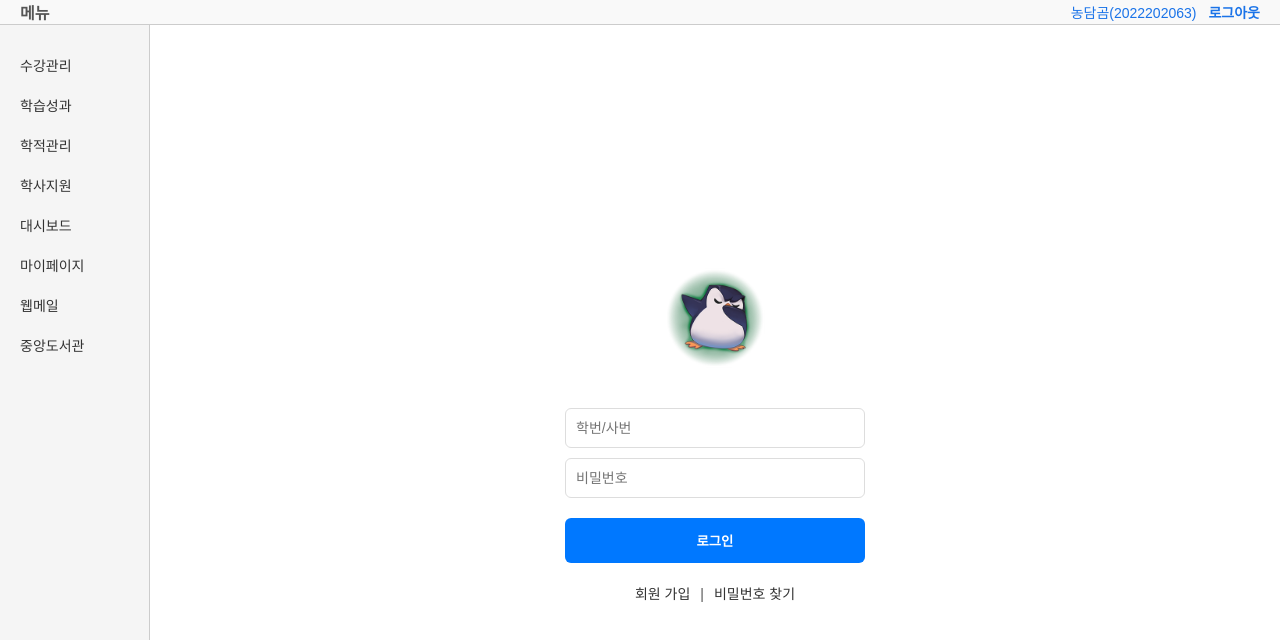
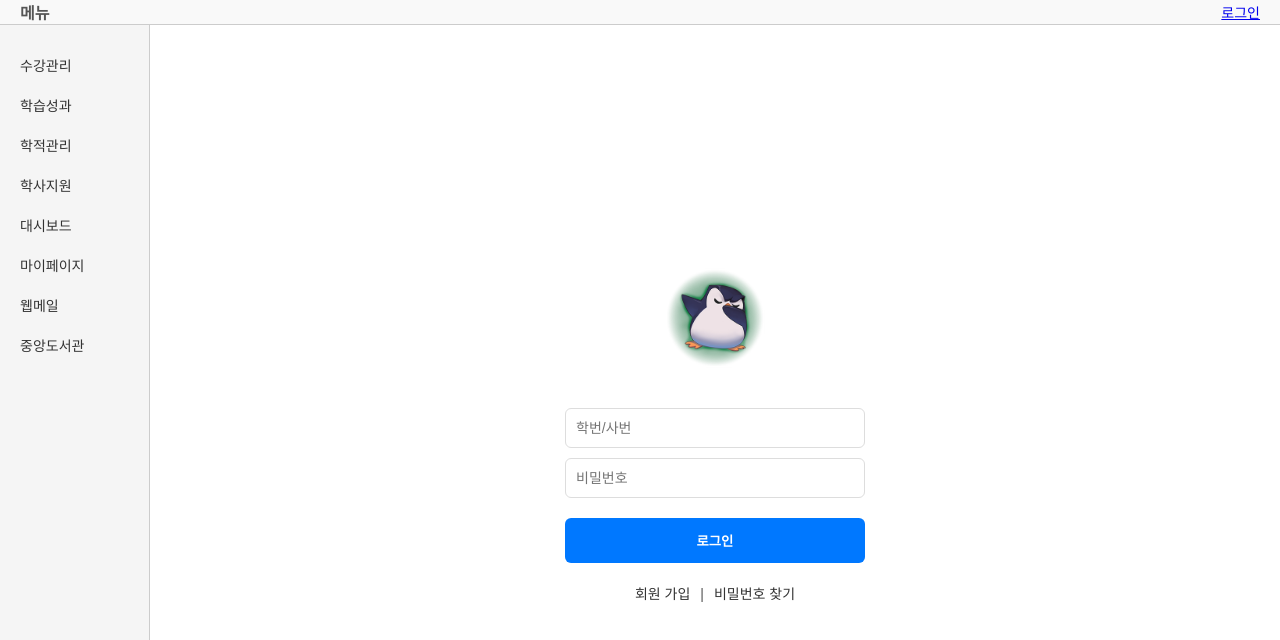
Before and after one commit to kmz6/2025_SE_6, a React (Vite) app in the folder frontend/: page /login in a window 1280 px wide. Shown: the top 640 px of the page. Built offline with nearby package versions, Linux system fonts and the light colour scheme.

Commit message:
feat: LoginLogout -Mypage.jsx

```diff
--- a/frontend/src/components/Navbar.jsx
+++ b/frontend/src/components/Navbar.jsx
@@ -1,5 +1,7 @@
 import React from "react";
 import styled from "styled-components";
+import { useUser } from "../context/UserContext";
+import { useNavigate } from "react-router-dom";
 
 const Nav = styled.div`
   height: 60px;
@@ -26,20 +28,37 @@ const Right = styled.div`
     font-weight: 500;
   }
 
-  a {
-    text-decoration: none;
+  button {
+    background: none;
+    border: none;
     color: #1a73e8;
     font-weight: bold;
+    cursor: pointer;
+    padding: 0;
   }
 `;
 
 const Navbar = () => {
+  const { user, setUser } = useUser();
+  const navigate = useNavigate();
+
+  const handleLogout = () => {
+    setUser(null); // 로그인 상태 해제
+    navigate("/login"); // 로그인 페이지로 이동
+  };
+
   return (
     <Nav>
       <Left>메뉴</Left>
       <Right>
-        <span>농담곰(2022202063)</span>
-        <a href="/login">로그아웃</a> {/* 나중에 Link로 바꾸면 됨 */}
+        {user ? (
+          <>
+            <span>{user.name}({user.user_id})</span>
+            <button onClick={handleLogout}>로그아웃</button>
+          </>
+        ) : (
+          <a href="/login">로그인</a>
+        )}
       </Right>
     </Nav>
   );
--- a/frontend/src/context/UserContext.jsx
+++ b/frontend/src/context/UserContext.jsx
@@ -9,11 +9,7 @@ export const useUser = () => useContext(UserContext);
 // context Provider
 export const UserProvider = ({ children }) => {
   // 임시 로그인 정보 (나중엔 로그인 성공 시 setUser()로 갱신!)
-  const [user, setUser] = useState({
-    name: "농담곰",
-    id: "2022202063",
-    role: "professor", // 또는 "professor"
-  });
+  const [user, setUser] = useState(null);
 
   return (
     <UserContext.Provider value={{ user, setUser }}>
--- a/frontend/src/pages/LoginPage.jsx
+++ b/frontend/src/pages/LoginPage.jsx
@@ -1,5 +1,8 @@
-import React from "react";
+import React, { useState } from "react";
+import { useNavigate } from "react-router-dom";
 import styled from "styled-components";
+import { useUser } from "../context/UserContext";
+import { userData, studentData, facultyData, staffData } from "../mocks/userData";
 
 const LoginContainer = styled.div`
   display: flex;
@@ -59,16 +62,59 @@ const Footer = styled.div`
 `;
 
 function LoginPage() {
+  const { setUser } = useUser();
+  const navigate = useNavigate();
+
+  const [id, setId] = useState("");
+  const [password, setPassword] = useState("");
+
+  const handleLogin = (e) => {
+    e.preventDefault();
+
+    // mock 로그인 체크
+    if (id === userData.user_id && password === userData.password) {
+      let detailedInfo = null;
+
+      if (userData.user_type === "student") {
+        detailedInfo = studentData;
+      } else if (userData.user_type === "faculty") {
+        detailedInfo = facultyData;
+      } else if (userData.user_type === "staff") {
+        detailedInfo = staffData;
+      }
+
+      const fullUser = {
+        ...userData,
+        ...detailedInfo,
+      };
+      console.log("🟢 로그인 성공! 저장할 user 정보:", fullUser);
+
+      setUser(fullUser); // Context에 저장
+
+      navigate("/my");
+    } else {
+      alert("아이디 또는 비밀번호가 올바르지 않습니다.");
+    }
+  };
+
   return (
     <LoginContainer>
       <Logo src="../images/1506.png" alt="1506" />
-
-      <LoginForm>
-        <Input type="id" placeholder="학번/사번" />
-        <Input type="password" placeholder="비밀번호" />
+      <LoginForm onSubmit={handleLogin}>
+        <Input
+          type="text"
+          placeholder="학번/사번"
+          value={id}
+          onChange={(e) => setId(e.target.value)}
+        />
+        <Input
+          type="password"
+          placeholder="비밀번호"
+          value={password}
+          onChange={(e) => setPassword(e.target.value)}
+        />
         <Button type="submit">로그인</Button>
       </LoginForm>
-
       <Footer>
         <a href="/signup">회원 가입</a>
         <span>|</span>
```
